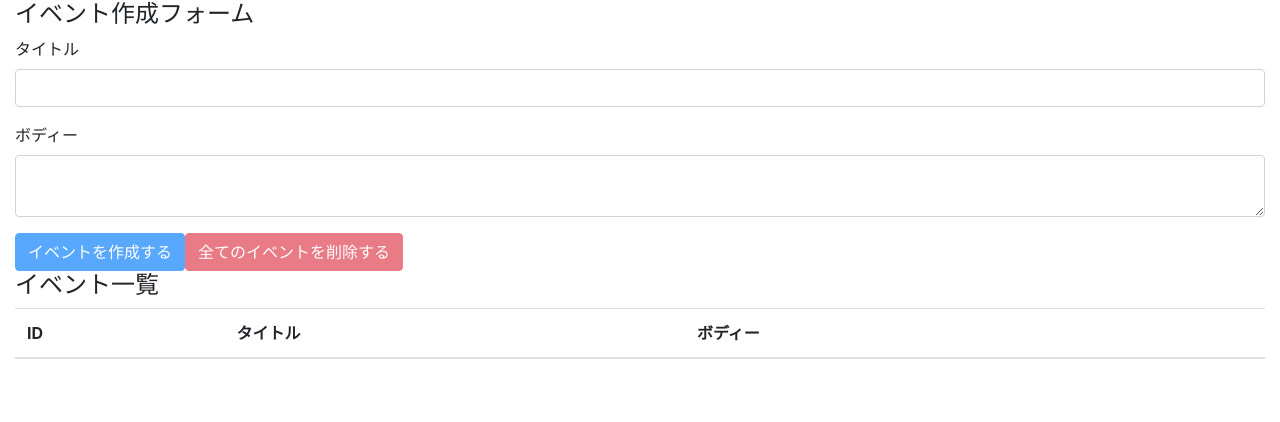
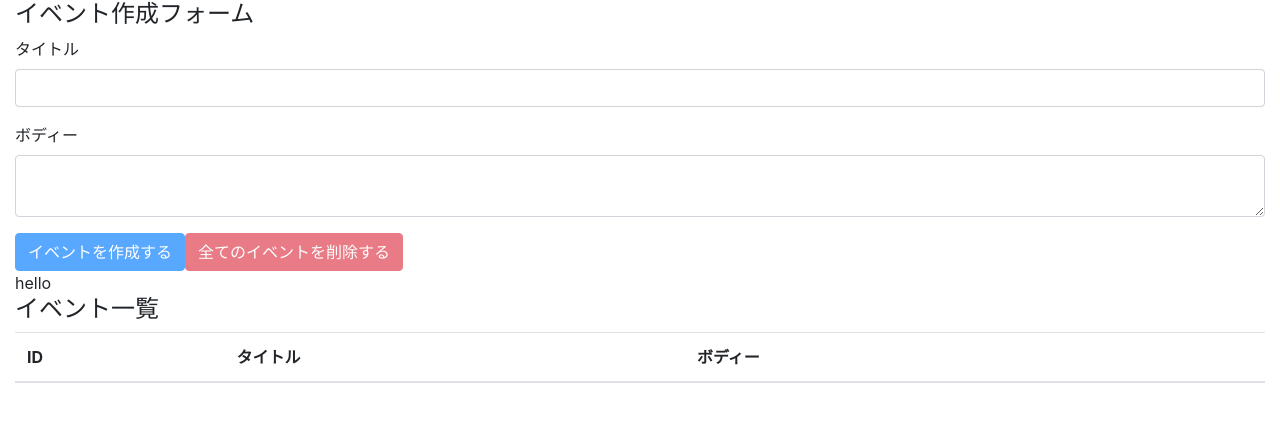
Before and after one commit to tsubasa1122/react-hooks-sample, a React (Create React App) app: page / in a window 1280 px wide. Shown: the top 422 px of the page. Built offline with nearby package versions, Linux system fonts and the light colour scheme.

Commit message:
create app context

```diff
--- a/src/components/App.js
+++ b/src/components/App.js
@@ -1,6 +1,7 @@
 import React, { useReducer } from 'react';
 import 'bootstrap/dist/css/bootstrap.min.css';
 import reducer from '../reducers';
+import AppContext from '../contexts/AppContext';
 import EventForm from './EventForm';
 import Events from './Events';
 
@@ -8,10 +9,12 @@
   const [state, dispatch] = useReducer(reducer, []);
 
   return (
-    <div className="container-fluid">
-      <EventForm state={state} dispatch={dispatch} />
-      <Events state={state} dispatch={dispatch} />
-    </div>
+    <AppContext.Provider value={'hello'} >
+      <div className="container-fluid">
+        <EventForm state={state} dispatch={dispatch} />
+        <Events state={state} dispatch={dispatch} />
+      </div>
+    </AppContext.Provider>
   )
 }
 
--- a/src/components/Events.js
+++ b/src/components/Events.js
@@ -1,9 +1,12 @@
-import React from 'react';
+import React, { useContext } from 'react';
 import Event from './Event';
+import AppContext from '../contexts/AppContext';
 
 const Events = ({state, dispatch}) => {
+  const value = useContext(AppContext);
   return (
     <>
+      <div>{value}</div>
       <h4>イベント一覧</h4>
       <table className="table table-hober">
         <thead>
```
